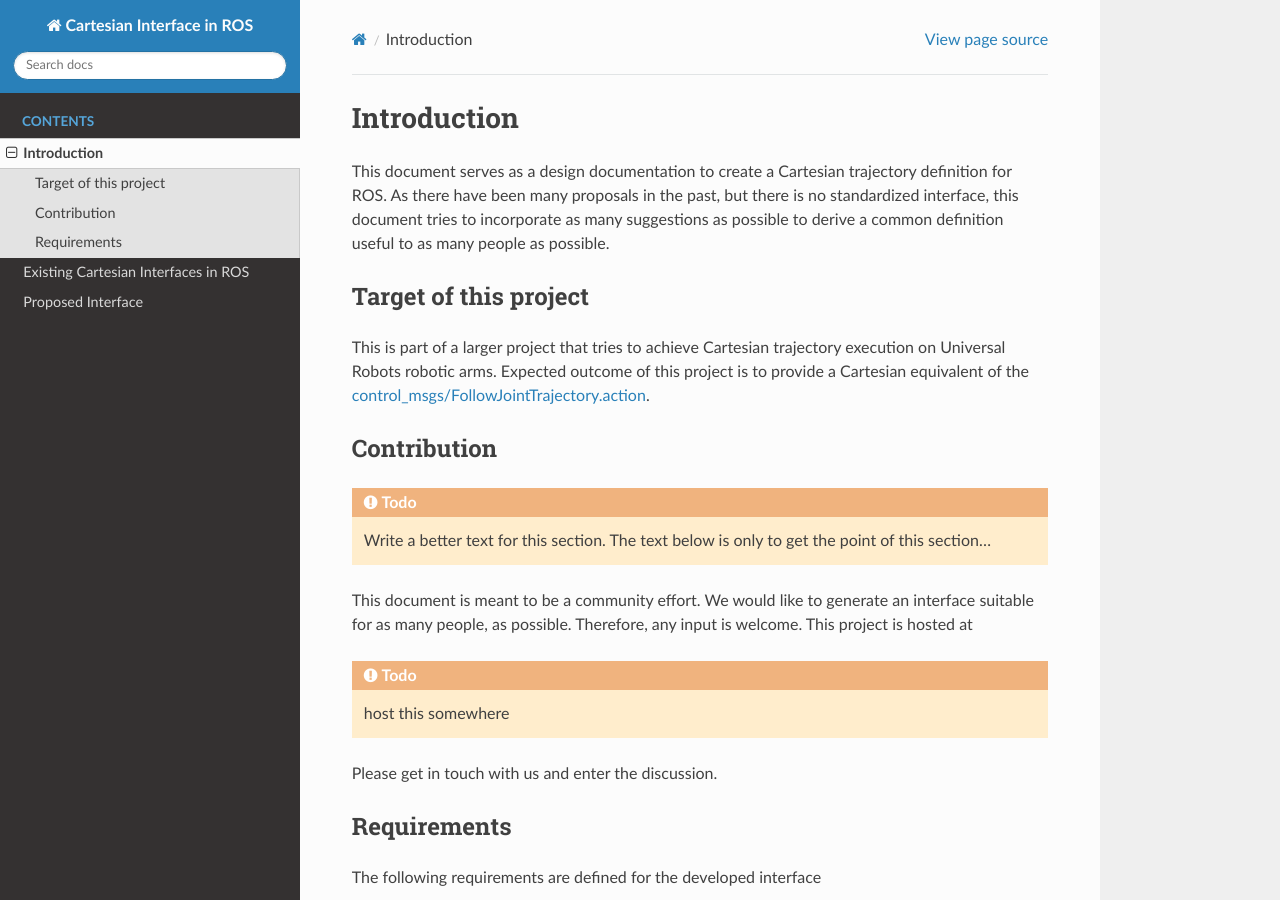
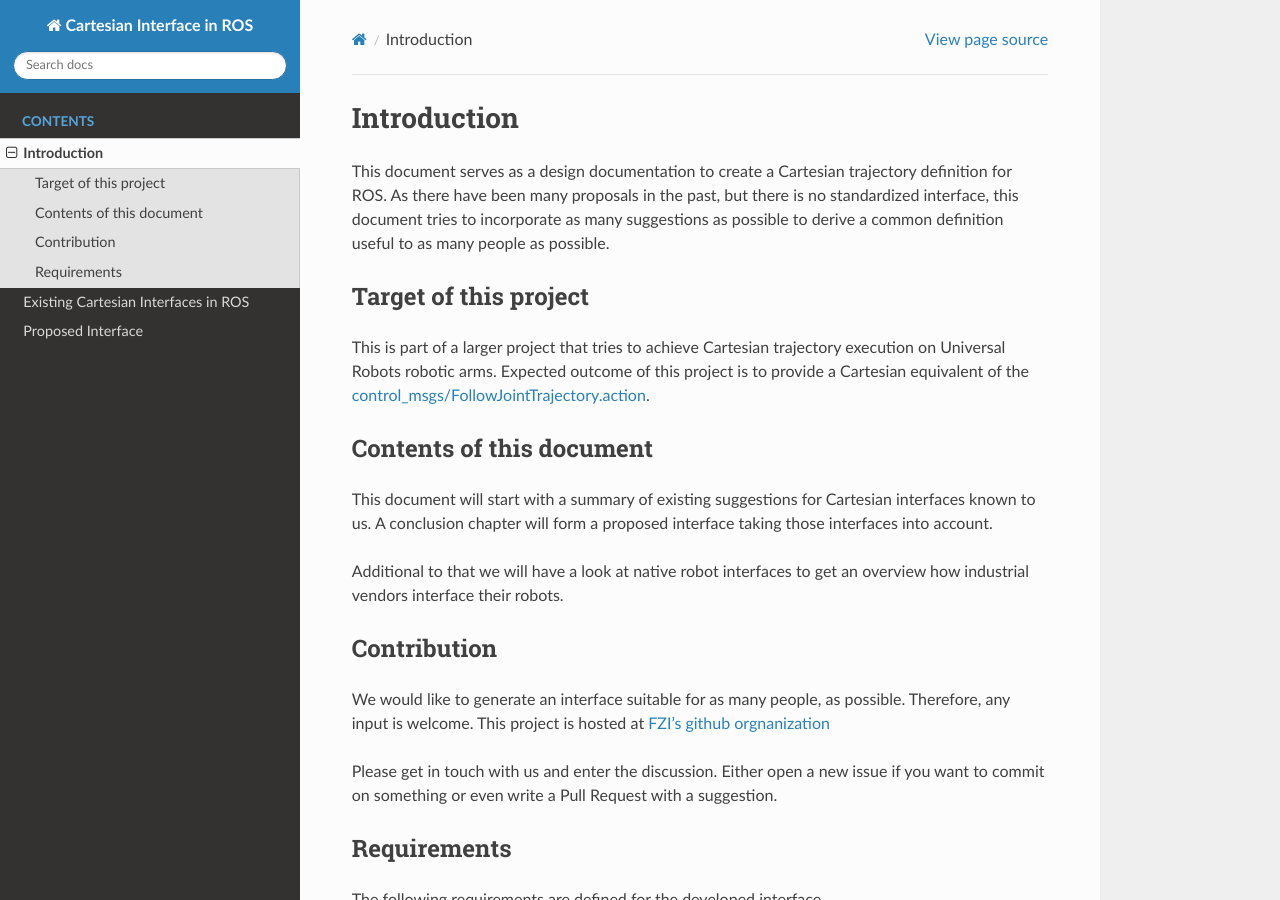
Before and after one commit to fzi-forschungszentrum-informatik/fzi_robot_interface_proposal, a Sphinx documentation site: the page built from MS1/research/source/introduction/index.rst, in a window 1280 px wide and 900 px high. Built offline with Sphinx 7.4.7 and the Read the Docs theme 2.0.0, drawn with Linux system fonts in a browser that asks for light colours.

Commit message:
Improved introduction

```diff
--- a/MS1/research/source/introduction/index.rst
+++ b/MS1/research/source/introduction/index.rst
@@ -13,18 +13,25 @@ Robots robotic arms. Expected outcome of this project is to provide a Cartesian
 `control_msgs/FollowJointTrajectory.action
 <http://docs.ros.org/api/control_msgs/html/action/FollowJointTrajectory.html>`_.
 
+Contents of this document
+-------------------------
+
+This document will start with a summary of existing suggestions for Cartesian interfaces known to
+us. A conclusion chapter will form a proposed interface taking those interfaces into account.
+
+Additional to that we will have a look at native robot interfaces to get an overview how industrial
+vendors interface their robots.
+
 Contribution
 ------------
-.. todo::
-   Write a better text for this section. The text below is only to get the point of this section...
 
-This document is meant to be a community effort. We would like to generate an interface suitable for
-as many people, as possible. Therefore, any input is welcome. This project is hosted at
+We would like to generate an interface suitable for
+as many people, as possible. Therefore, any input is welcome. This project is hosted at `FZI's
+github orgnanization <https://github.com/fzi-forschungszentrum-informatik/fzi_robot_interface_proposal>`_
 
-.. todo::
-   host this somewhere
 
-Please get in touch with us and enter the discussion.
+Please get in touch with us and enter the discussion. Either open a new issue if you want to commit
+on something or even write a Pull Request with a suggestion.
 
 Requirements
 ------------
```
